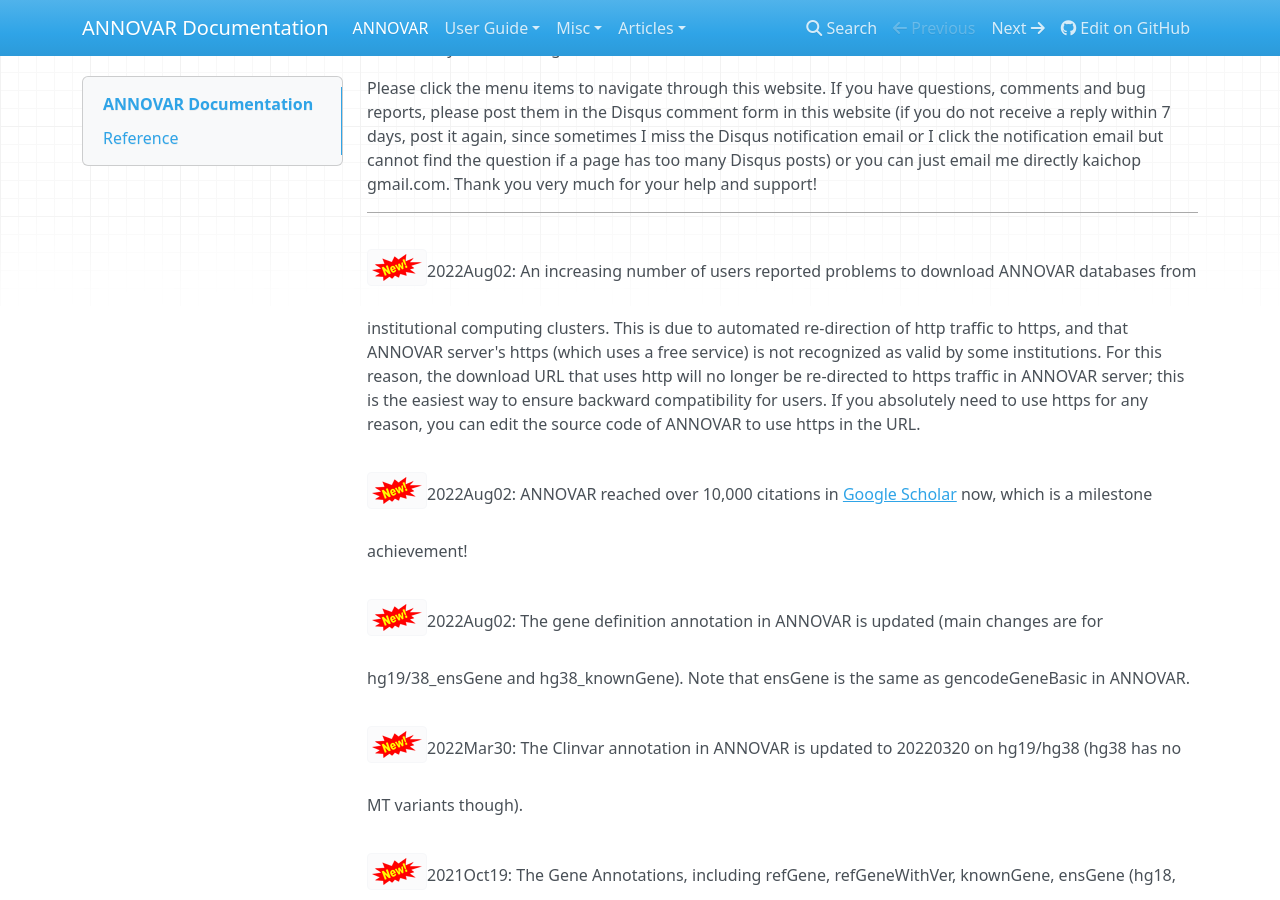
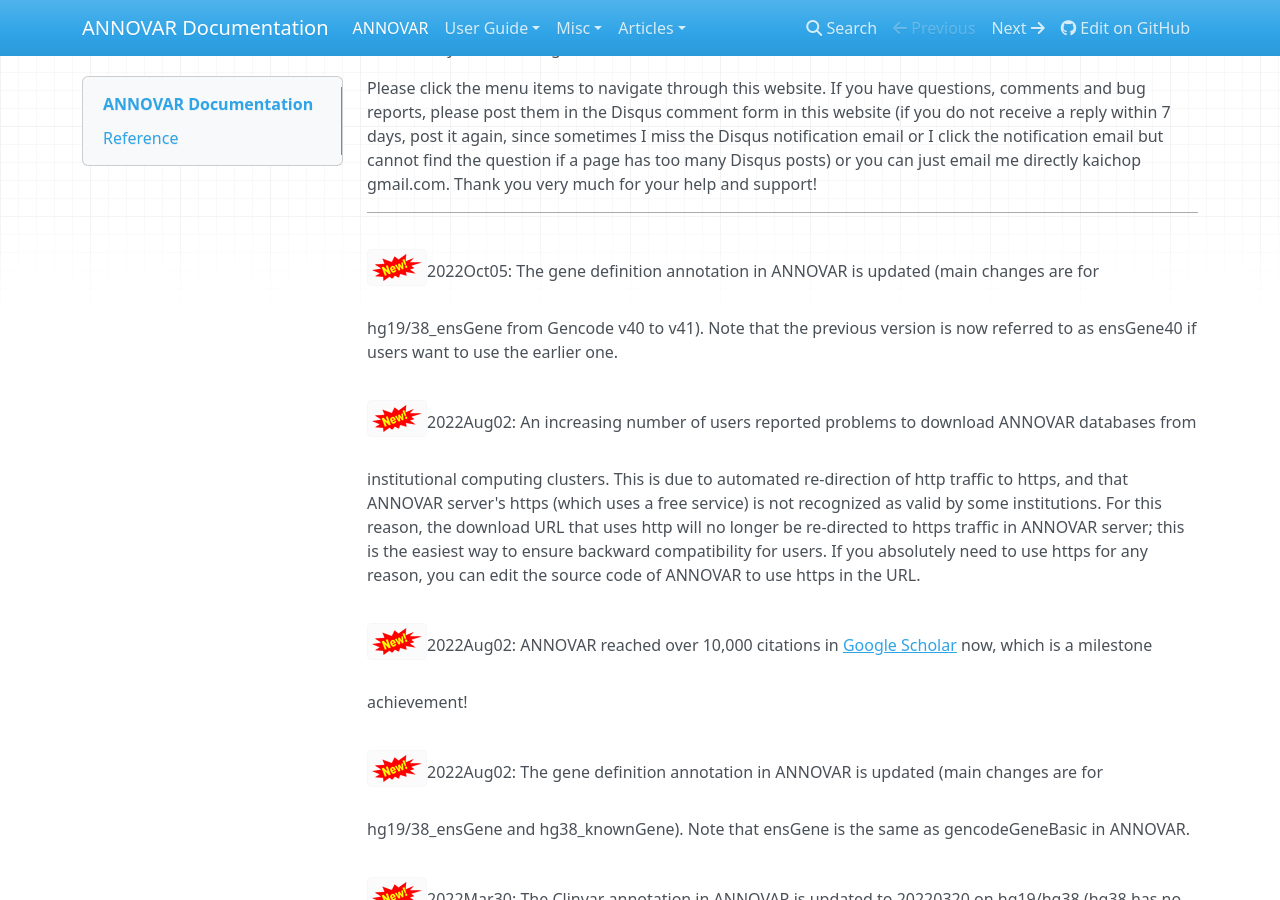
Before and after one commit to WGLab/doc-ANNOVAR, an MkDocs documentation site: the page built from docs/index.md, in a window 1280 px wide and 900 px high, scrolled down 546 px. Built offline with MkDocs 1.6.1, drawn with Linux system fonts in a browser that asks for light colours; nearby versions of some CDN libraries.

Commit message:
Update index.md

```diff
--- a/docs/index.md
+++ b/docs/index.md
@@ -10,6 +10,7 @@ ANNOVAR is an efficient software tool to utilize update-to-date information to f
 Please click the menu items to navigate through this website. If you have questions, comments and bug reports, please post them in the Disqus comment form in this website (if you do not receive a reply within 7 days, post it again, since sometimes I miss the Disqus notification email or I click the notification email but cannot find the question if a page has too many Disqus posts) or you can just email me directly kaichop gmail.com. Thank you very much for your help and support!
 
 ---
+![new](img/new.png)2022Oct05: The gene definition annotation in ANNOVAR is updated (main changes are for hg19/38_ensGene from Gencode v40 to v41). Note that the previous version is now referred to as ensGene40 if users want to use the earlier one.
 
 ![new](img/new.png)2022Aug02: An increasing number of users reported problems to download ANNOVAR databases from institutional computing clusters. This is due to automated re-direction of http traffic to https, and that ANNOVAR server's https (which uses a free service) is not recognized as valid by some institutions. For this reason, the download URL that uses http will no longer be re-directed to https traffic in ANNOVAR server; this is the easiest way to ensure backward compatibility for users. If you absolutely need to use https for any reason, you can edit the source code of ANNOVAR to use https in the URL.
 
```
